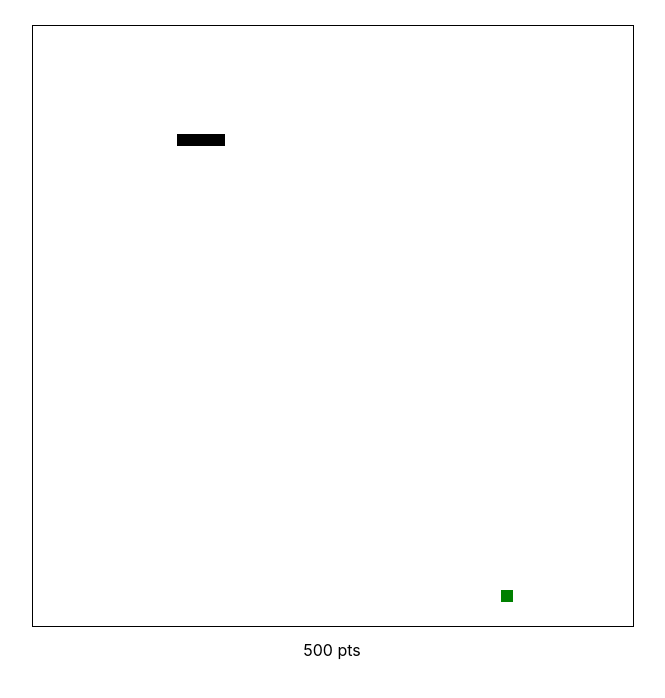
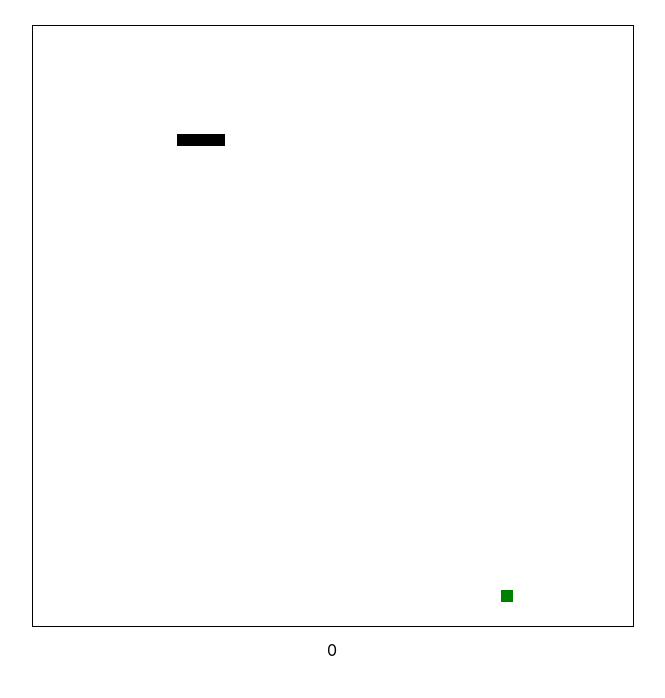
Before and after one commit to hex22a/sssnake, a React (Create React App) app: page / in a window 1280 px wide. Shown: the top 698 px of the page, without its empty margins (308-973 px from the left). Built offline with nearby package versions, Linux system fonts and the light colour scheme.

Commit message:
Render current score

```diff
--- a/src/templates/GameField.tsx
+++ b/src/templates/GameField.tsx
@@ -36,7 +36,7 @@ const GameField: FunctionComponent<GameFieldProps> = ({ snake, food }) => (
       <GameBox snake={snake} food={food} />
     </GameArea>
     <CounterBox>
-      <Score />
+      <Score points={(snake.length - 4) * 10} />
     </CounterBox>
   </Grid>
 );
```
Also changed, not shown: src/organisms/Score.tsx (+6 -2 lines).
